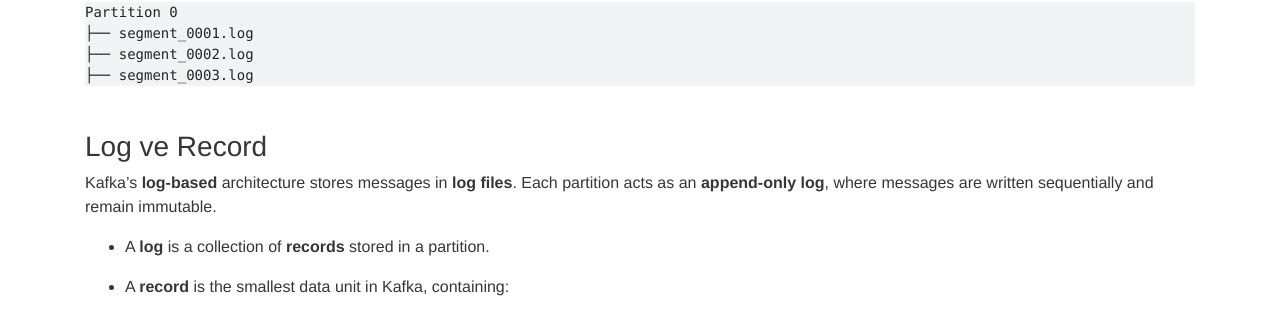
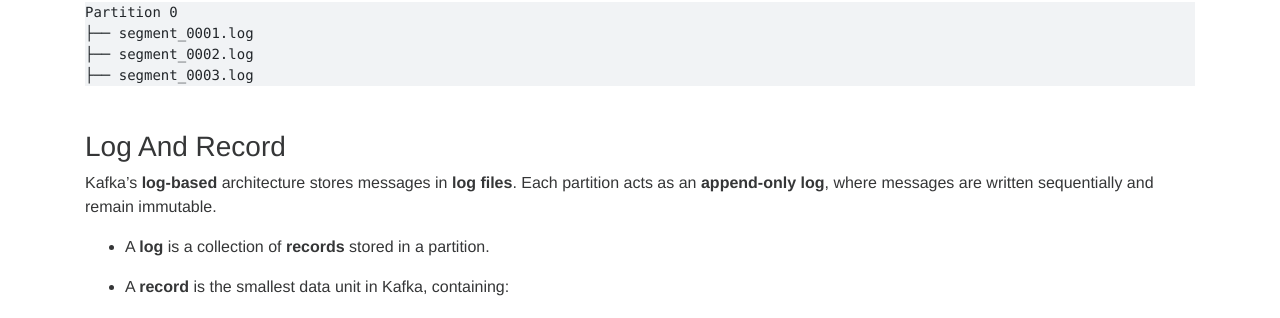
Before and after one commit to seynur/blog, a Jekyll site: the page built from _posts/2025-05-05-kafka-101.md, in a window 1280 px wide and 900 px high, scrolled down 4910 px. Shown: the part 129-447 px from the top of the window. Built offline with Jekyll 4.4.1, drawn with Linux system fonts in a browser that asks for light colours; nearby versions of some CDN libraries.

Commit message:
update to "Kafka 101"

````diff
--- a/_posts/2025-05-05-kafka-101.md
+++ b/_posts/2025-05-05-kafka-101.md
@@ -136,7 +136,7 @@
 ├── segment_0003.log
 ```
 
-### Log ve Record
+### Log And Record
 
 Kafka's **log-based** architecture stores messages in **log files**. Each partition acts as an **append-only log**, where messages are written sequentially and remain immutable.
 
@@ -198,14 +198,14 @@
 
 Confluent Platform extends Apache Kafka with additional tools and integrations, and it now supports KRaft mode (ZooKeeper-free architecture). Here's how to set up Confluent Platform with KRaft mode on macOS using the .tar.gz archive.
 
-### **🔍 What is Confluent Platform?**
+### 🔍 What is Confluent Platform?
 
 [Confluent Platform](https://www.confluent.io/product/) is an enhanced distribution of Apache Kafka built by its original creators. It bundles Apache Kafka with additional tools like Schema Registry, Kafka Connect, REST Proxy, and ksqlDB, making it easier to build, monitor, and scale real-time data pipelines.
 
 Traditionally, Kafka required **ZooKeeper**—a separate coordination service—to manage metadata and cluster state. However, ZooKeeper adds operational complexity. Confluent Platform now supports **KRaft mode**, a newer architecture where Kafka handles its own metadata internally, removing the need for ZooKeeper altogether.
 
 In this guide, we use Confluent Platform in **KRaft mode**, allowing a simpler, ZooKeeper-free setup.
-### **🛠️ Prerequisites**
+### 🛠️ Prerequisites
 
 Before you begin, ensure the following:
 
@@ -219,7 +219,7 @@
 
 - Basic terminal knowledge
 
-### **Step 1: Download the Confluent Platform**
+### Step 1: Download the Confluent Platform
 
 Go to the [Confluent downloads page](https://www.confluent.io/download/) and download the **tar.gz version**.
 
@@ -234,7 +234,7 @@
 cd confluent-7.5.0
 ```
 
-### **Step 2: Configure KRaft (No Zookeeper)**
+### Step 2: Configure KRaft (No Zookeeper)
 
 Edit the KRaft server config:
 ```
@@ -256,14 +256,14 @@
 
 You can use a different log path if you like. Save and exit the file.
 
-### **Step 3: Format the Metadata**
+### Step 3: Format the Metadata
 
 Before starting the Kafka server, format the storage directory for KRaft:
 ```
 bin/kafka-storage format -t $(bin/kafka-storage random-uuid) -c etc/kafka/kraft/server.properties
 ```
 
-### **Step 4: Start the Kafka Server**
+### Step 4: Start the Kafka Server
 
 Start the Kafka broker (now also acting as the controller):
 ```
@@ -272,7 +272,7 @@
 
 No Zookeeper is needed. You should see logs showing both broker and controller roles starting.
 
-### **Step 5: Create a Topic and Send Messages**
+### Step 5: Create a Topic and Send Messages
 
 As you type messages into the producer terminal, you'll instantly see them appear in the consumer terminal. This demonstrates Kafka's real-time streaming capability.
 
@@ -290,7 +290,7 @@
 ```
 bin/kafka-console-consumer --bootstrap-server localhost:9092 --topic test-topic --from-beginning
 ```
-### **Step 6 (Optional): Add to PATH**
+### Step 6 (Optional): Add to PATH
 
 To run Confluent Kafka tools globally:
 ```
````
